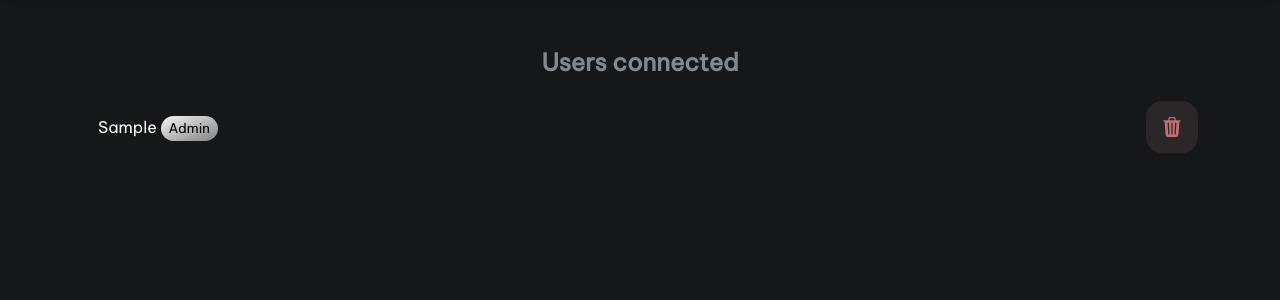
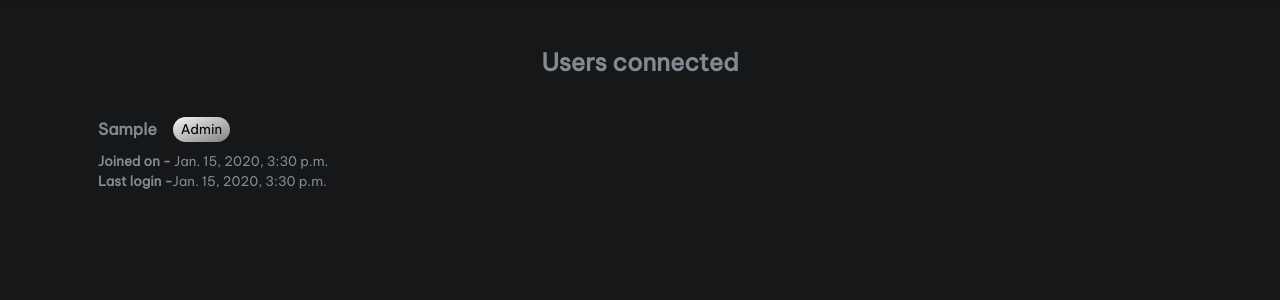
Before and after one commit to RushabhMavkar/DjangoStreamServer, a Django app: page /server/users/ in a window 1280 px wide. Shown: the part 56-356 px from the top of the page. Run offline with Django 3.2, Linux system fonts and the light colour scheme; a user stored in the database is signed in; tables that the repository leaves empty hold one stand-in row (values such as "Sample post").

Commit message:
Added user joining and last login datetime.

```diff
--- a/main/templates/main/users-connected.html
+++ b/main/templates/main/users-connected.html
@@ -6,15 +6,28 @@
     <div>
         {% for user in users %}
         <div class="d-flex bg-lighter mb-2 rounded">
-            <div class="my-auto ms-3 me-auto">
-                {{user.user.first_name}}
-                {% if user.is_admin %}
-                <small class="rounded py-1 px-2 bg-muted">Admin</small>
-                {% endif %}
+            <div class="py-3 ms-3 me-auto">
+                <div class="d-flex">
+                    <h6 class="text-muted my-auto me-3">{{user.user.first_name}}</h6>
+                    {% if user.is_admin %}
+                    <small class="rounded py-1 mb-auto px-2 bg-muted">Admin</small>
+                    {% endif %}
+                </div>
+                <div class="text-muted mt-2">
+                    <small><strong>Joined on -</strong> {{user.joined_on}}</small>
+                    <br>
+                    <small><strong>Last login -</strong>{{user.latest_access}}</small>
+                </div>
             </div>
-            <a href="#">
-                <img class="rounded me-1" style="background: #755b5b3b;height: 100%;padding: 1rem;" src="{% static 'main/assets/svg/trash-fill-danger.svg' %}" alt="">
+            {% if not user.is_admin %}
+            <a class="my-auto me-3" href="#">
+                <div>
+                    <img class="rounded" style="background: #755b5b3b;height: 100%;padding: 1rem;"
+                         src="{% static 'main/assets/svg/trash-fill-danger.svg' %}" alt="">
+                </div>
             </a>
+            {% endif %}
+
         </div>
         {% endfor %}
     </div>
```
